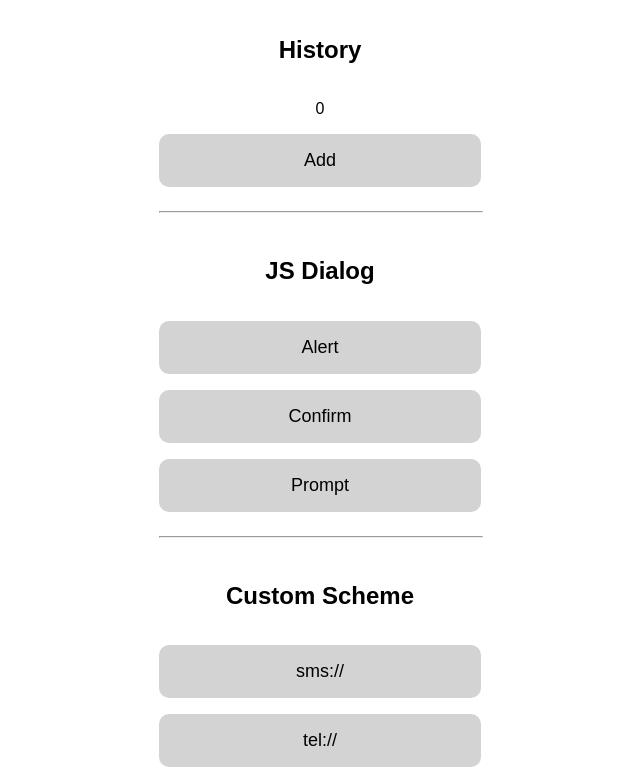
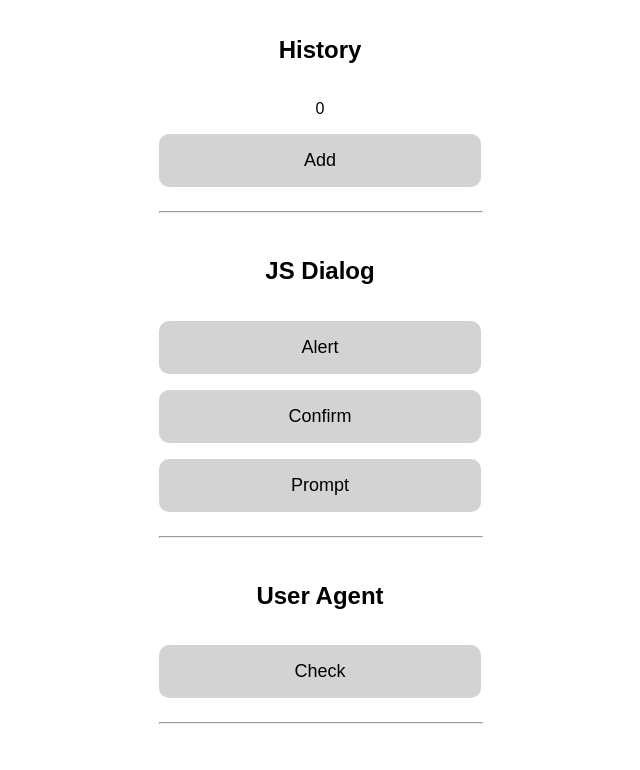
Before and after one commit to cybozu/webview-debugger, a plain HTML site: page index.html in a window 1280 px wide. Shown: the top 770 px of the page, without its empty margins (320-960 px from the left). Drawn offline with Linux system fonts and the light colour scheme.

Commit message:
UserAgentをチェックできるようにした。

```diff
--- a/index.html
+++ b/index.html
@@ -17,6 +17,9 @@
       <button type="button" onclick="clickShowAlert()">Alert</button>
       <button type="button" onclick="clickShowConfirm()">Confirm</button>
       <button type="button" onclick="clickShowPrompt()">Prompt</button>
+      <hr />
+      <h2>User Agent</h2>
+      <button type="button" onclick="clickCheckUserAgent()">Check</button>
       <hr />
       <h2>Custom Scheme</h2>
       <button type="button" onclick="clickCustomScheme(this)">sms://</button>
--- a/script.js
+++ b/script.js
@@ -20,6 +20,11 @@ const clickShowConfirm = () => {
 const clickShowPrompt = () => {
   const result = window.prompt("Prompt Test", "Placeholder");
   window.alert(`Result: ${result}`);
+};
+
+const clickCheckUserAgent = () => {
+  const userAgent = window.navigator.userAgent;
+  window.alert(userAgent);
 };
 
 const clickCustomScheme = (element) => {
```
